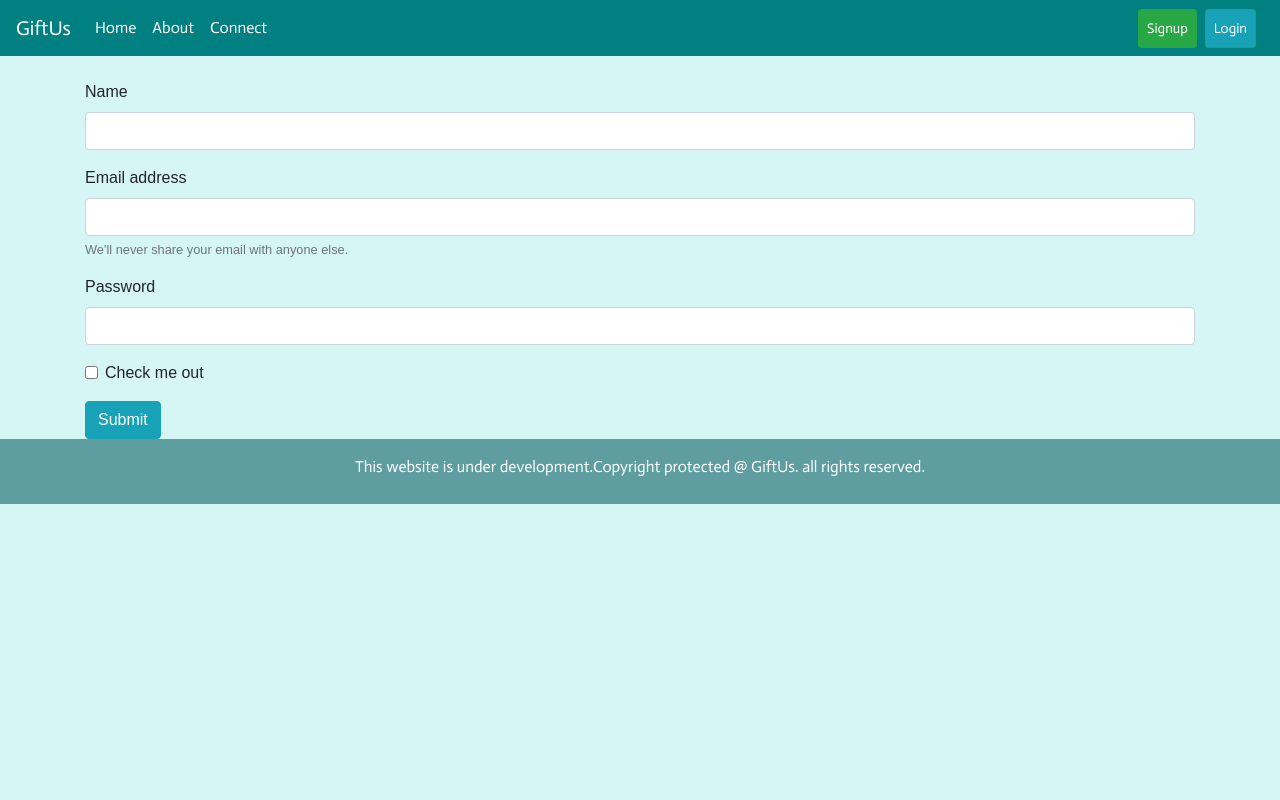
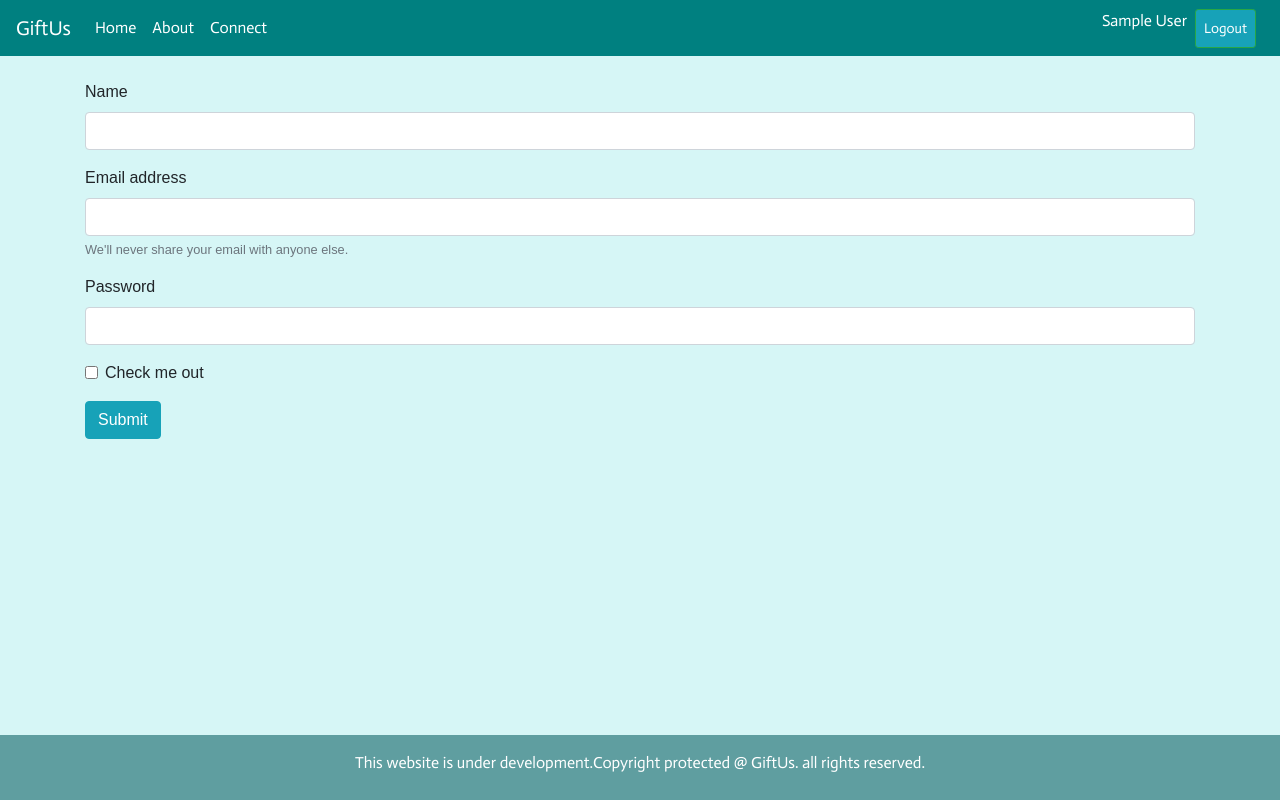
Before and after one commit to abhishek-geek/Giftus, a React (Create React App) app in the folder frontend/: page /register-user in a window 1280 px wide. Built offline with nearby package versions, Linux system fonts and the light colour scheme; sample sign-in values are in the browser's storage.

Commit message:
Completed RegistrationPage and login page functionality

```diff
--- a/frontend/package.json
+++ b/frontend/package.json
@@ -9,6 +9,7 @@
     "axios": "^0.21.1",
     "bootstrap": "^4.5.3",
     "jquery": "^3.5.1",
+    "jwt-decode": "^3.1.2",
     "popper.js": "^1.16.1",
     "react": "^17.0.1",
     "react-dom": "^17.0.1",
--- a/frontend/src/App.css
+++ b/frontend/src/App.css
@@ -130,11 +130,12 @@ body {
   padding: 1rem;
   background-color: cadetblue;
   color: white;
-  position: relative;
+  position: fixed;
   bottom: 0 !important;
   left: 0;
   width: 100%;
   height: 65px;
+  z-index: 100;
 }
 
 /* ----------------Form Stylings---------------- */
--- a/frontend/src/App.js
+++ b/frontend/src/App.js
@@ -1,6 +1,7 @@
 import React, { Component } from "react";
 import { Route, Switch, Redirect } from "react-router-dom";
 import "./App.css";
+import auth from "./services/auth";
 import Category from "./components/category";
 import Gifts from "./components/gifts";
 import Footer from "./components/footer";
@@ -10,17 +11,25 @@ import Home from "./components/home";
 import About from "./components/about";
 import RegisterUser from "./components/registerUser";
 import Login from "./components/login";
+import Logout from "./components/logout";
 
 class App extends Component {
+  state = {
+    user: auth.getCurrentUser(),
+  };
+
+  componentDidMount() {}
+
   render() {
     return (
       <React.Fragment>
-        <Navbar />
+        <Navbar isLogin={this.state.user} />
         <main className="container">
           <Switch>
             <Route path="/gifts/:category" component={Gifts}></Route>
             <Route path="/register-user" component={RegisterUser}></Route>
             <Route path="/login" component={Login}></Route>
+            <Route path="/logout" component={Logout} />
             <Route path="/not-found" component={NotFound}></Route>
             <Route path="/about" exact component={About}></Route>
             <Route path="/category" exact component={Category}></Route>
--- /dev/null
+++ b/frontend/src/components/logout.jsx
@@ -0,0 +1,16 @@
+import { Component } from "react";
+import auth from "../services/auth";
+
+class Logout extends Component {
+  componentDidMount() {
+    auth.logout();
+
+    window.location = "/";
+  }
+
+  render() {
+    return null;
+  }
+}
+
+export default Logout;
--- a/frontend/src/components/navbar.jsx
+++ b/frontend/src/components/navbar.jsx
@@ -3,9 +3,10 @@ import { Link, NavLink } from "react-router-dom";
 
 class Navbar extends Component {
   state = {
-    isLogin: "",
+    user: this.props.isLogin,
   };
   render() {
+    const { user } = this.state;
     return (
       <nav className="navbar navbar-expand-lg text-white fixed-top">
         <Link className="navbar-brand" to="/">
@@ -41,8 +42,8 @@ class Navbar extends Component {
               </NavLink>
             </li>
           </ul>
+          {!user && (
             <ul className="navbar-nav ml-auto text-white ">
-            {!this.state.isLogin && (
               <li className="nav-item mr-2">
                 <NavLink
                   className="nav-link btn btn-info btn-outline-success btn-sm"
@@ -51,7 +52,7 @@ class Navbar extends Component {
                   Signup
                 </NavLink>
               </li>
-            )}
+
               <li className="nav-item mr-2">
                 <NavLink
                   className="nav-link btn btn-info btn-outline-success btn-sm"
@@ -61,19 +62,24 @@ class Navbar extends Component {
                 </NavLink>
               </li>
             </ul>
+          )}
+          {user && (
+            <ul className="navbar-nav ml-auto text-white">
+              <li className="nav-item mr-2">{this.props.isLogin.name}</li>
+              <li className="nav-item mr-2">
+                <NavLink
+                  className="nav-link btn btn-info btn-outline-success btn-sm"
+                  to="/logout"
+                >
+                  Logout
+                </NavLink>
+              </li>
+            </ul>
+          )}
         </div>
       </nav>
     );
   }
-  componentDidMount() {
-    const token = localStorage.getItem("token");
-    console.log(token);
-    if (token.length > 0) {
-      this.setState({ isLogin: "true" });
-    }
-    this.setState({ isLogin: "" });
-    console.log(this.state.isLogin);
-  }
 }
 
 export default Navbar;
--- a/frontend/src/components/registerUser.jsx
+++ b/frontend/src/components/registerUser.jsx
@@ -1,5 +1,6 @@
 import React, { Component } from "react";
 import axios from "axios";
+import auth from "../services/auth";
 
 class RegisterUser extends Component {
   state = {
@@ -81,8 +82,8 @@ class RegisterUser extends Component {
       password: this.state.password,
     };
     const res = await axios.post("http://localhost:3900/api/users/", userData);
-    localStorage.setItem("token", res.headers["x-auth-token"]);
-    this.props.history.push("/");
+    auth.setToken(res.headers["x-auth-token"]);
+    window.location.assign("/");
   };
 }
 
--- /dev/null
+++ b/frontend/src/services/auth.js
@@ -0,0 +1,29 @@
+import jwtDecode from "jwt-decode";
+
+export function getToken() {
+  return localStorage.getItem("token");
+}
+
+export function setToken(authToken) {
+  return localStorage.setItem("token", authToken);
+}
+
+export function logout() {
+  localStorage.removeItem("token");
+}
+
+export function getCurrentUser() {
+  try {
+    const jwt = localStorage.getItem("token");
+    return jwtDecode(jwt);
+  } catch (ex) {
+    return null;
+  }
+}
+
+export default {
+  logout,
+  getCurrentUser,
+  getToken,
+  setToken,
+};
```
Also changed, not shown: 2 other files (tests, documents, lock files or other folders). Lines whose indentation alone changed are shown as unchanged.
